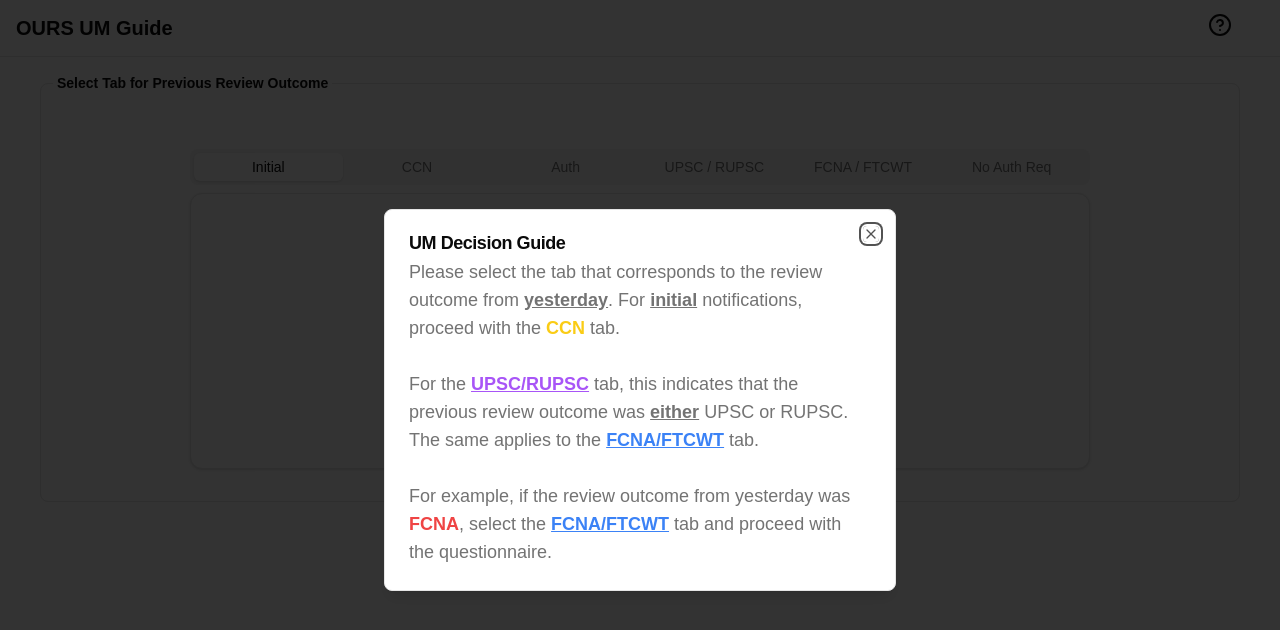
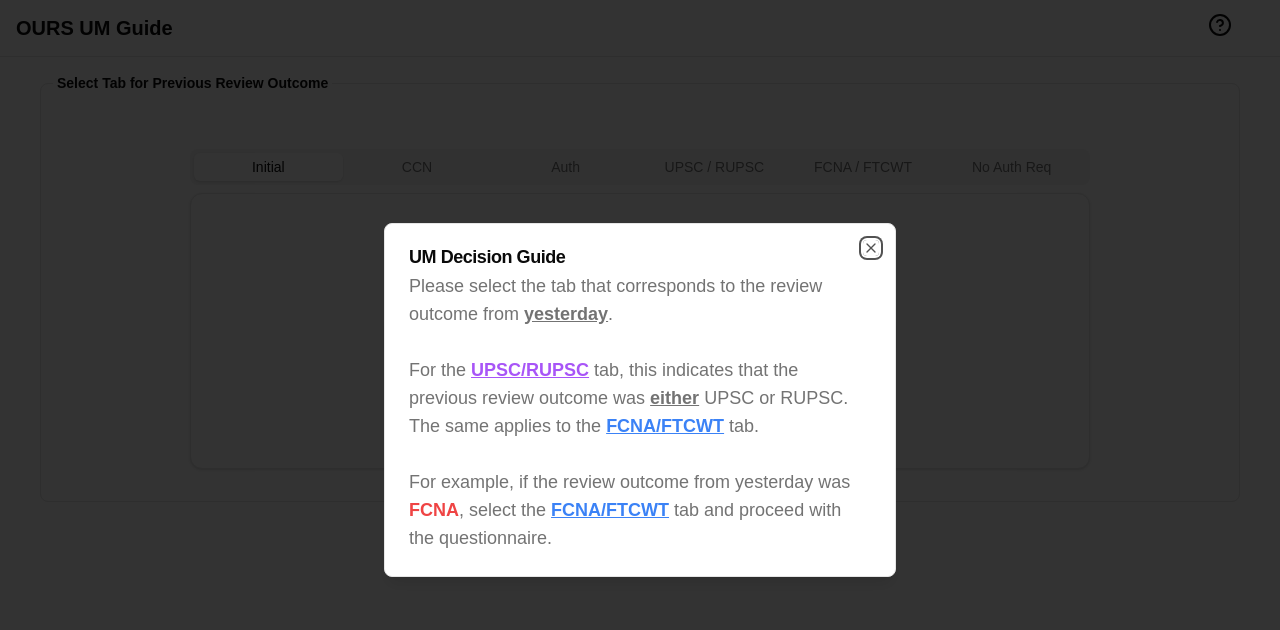
Before and after one commit to hilljevon/um-decision, a Next.js app: page / in a window 1280 px wide. Both pictures are taken after a click on the button 1220 px from the left and 24 px from the top of the page. Shown: the top 630 px of the page. Built offline with nearby package versions, Linux system fonts and the light colour scheme.

Commit message:
Edited help message.

```diff
--- a/app/page.tsx
+++ b/app/page.tsx
@@ -27,7 +27,7 @@ export default function Home() {
                 <DialogHeader>
                   <DialogTitle>UM Decision Guide</DialogTitle>
                   <DialogDescription className="text-lg">
-                    Please select the tab that corresponds to the review outcome from <span className="font-extrabold underline">yesterday</span>. For <span className="font-bold underline">initial</span> notifications, proceed with the <span className="text-yellow-400 font-bold"> CCN </span> tab. <br /> <br />
+                    Please select the tab that corresponds to the review outcome from <span className="font-extrabold underline">yesterday</span>. <br /> <br />
 
                     For the <span className="text-purple-500 font-bold underline">UPSC/RUPSC</span> tab, this indicates that the previous review outcome was <span className="font-bold underline">either</span> UPSC or RUPSC. The same applies to the <span className="text-blue-500 font-bold underline">FCNA/FTCWT</span> tab. <br /> <br />
 
```
